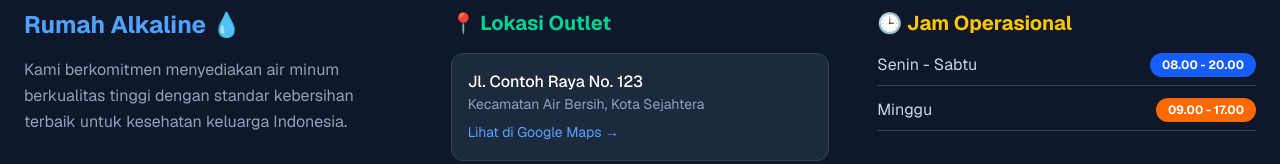
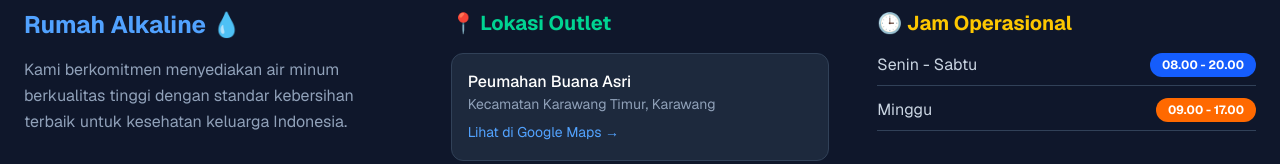
Before and after one commit to salsabilanasla-ctrl/depo-air-salsabila, a Next.js app: page / in a window 1280 px wide. Shown: the part 2083-2247 px from the top of the page. Built offline with nearby package versions, Linux system fonts and the light colour scheme.

Commit message:
Update lokasi outlet asli

```diff
--- a/app/page.js
+++ b/app/page.js
@@ -459,9 +459,9 @@
             <div>
               <h3 className="text-xl font-bold text-emerald-400 mb-4">📍 Lokasi Outlet</h3>
               <div className="bg-slate-800 p-4 rounded-xl border border-slate-700">
-                <p className="font-medium text-white">Jl. Contoh Raya No. 123</p>
-                <p className="text-slate-400 text-sm">Kecamatan Air Bersih, Kota Sejahtera</p>
-                <a href="#" className="text-blue-400 text-sm mt-2 inline-block hover:underline">Lihat di Google Maps →</a>
+                <p className="font-medium text-white">Peumahan Buana Asri</p>
+                <p className="text-slate-400 text-sm">Kecamatan Karawang Timur, Karawang</p>
+                <a href="https://maps.app.goo.gl/DB6YgUhuNuLZ7qDk9" className="text-blue-400 text-sm mt-2 inline-block hover:underline">Lihat di Google Maps →</a>
               </div>
             </div>
             <div>
```
